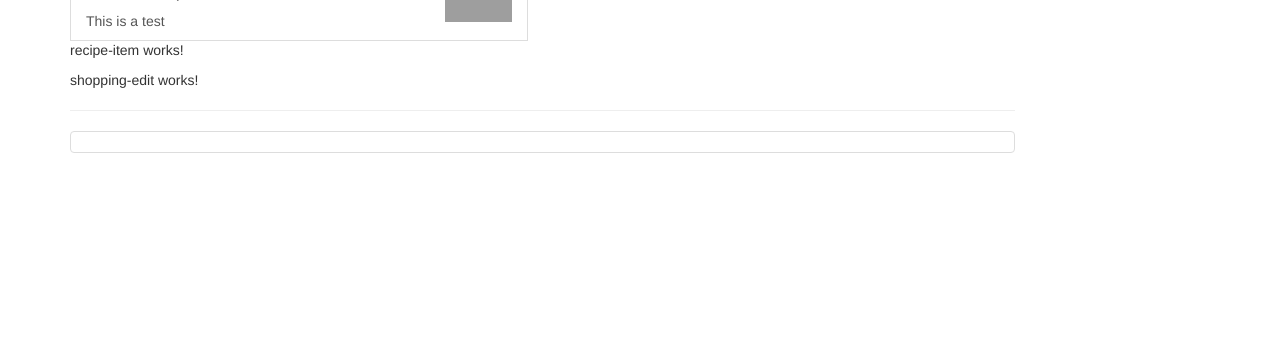
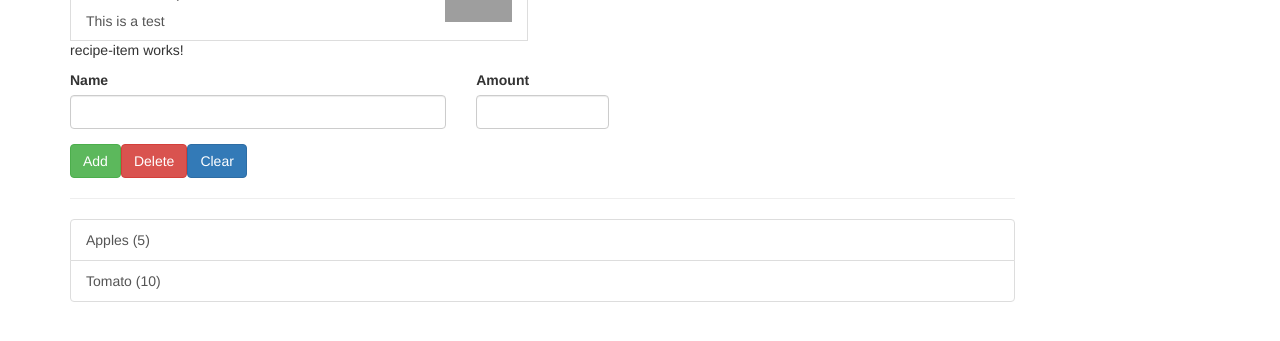
Before and after one commit to JuanOlivadoti/Angular5Course-Max, an Angular app in the folder CourseProject/: page / in a window 1280 px wide. Shown: the part 265-606 px from the top of the page. Built offline with nearby package versions, Linux system fonts and the light colour scheme; grey boxes are pictures that could not be loaded.

Commit message:
Shopping List Edit Component Definition

```diff
--- a/CourseProject/src/app/shopping-list/shopping-edit/shopping-edit.component.html
+++ b/CourseProject/src/app/shopping-list/shopping-edit/shopping-edit.component.html
@@ -1,3 +1,21 @@
-<p>
-  shopping-edit works!
-</p>
+<div class="row">
+    <div class="col-xs-12">
+        <form>
+            <div class="row">
+                <div class="col-sm-5 form-group">
+                    <label for="name">Name</label>
+                    <input type="text" id="name" class="form-control">
+                </div>
+                <div class="col-sm-2 form-group">
+                    <label for="amount">Amount</label>
+                    <input type="text" id="amount" class="form-control">
+                </div>
+                <div class="col-xs-12">
+                    <button class="btn btn-success" type="Submit">Add</button>
+                    <button class="btn btn-danger" type="button">Delete</button>
+                    <button class="btn btn-primary" type="button">Clear</button>
+                </div>
+            </div>
+        </form>
+    </div>
+</div>
--- a/CourseProject/src/app/shopping-list/shopping-list.component.html
+++ b/CourseProject/src/app/shopping-list/shopping-list.component.html
@@ -3,7 +3,7 @@
         <app-shopping-edit></app-shopping-edit>
         <hr>
         <ul class="list-group">
-            <a class="list-group-item" style="cursor: pointer"></a>
+            <a class="list-group-item" style="cursor: pointer" *ngFor="let ingredient of ingredients">{{ingredient.name}} ({{ingredient.amount}})</a>
         </ul>
     </div>
 </div>
--- a/CourseProject/src/app/shopping-list/shopping-list.component.ts
+++ b/CourseProject/src/app/shopping-list/shopping-list.component.ts
@@ -1,4 +1,5 @@
 import { Component, OnInit } from '@angular/core';
+import { Ingredient } from '../shared/ingredient.model';
 
 @Component({
   selector: 'app-shopping-list',
@@ -6,7 +7,11 @@ import { Component, OnInit } from '@angular/core';
   styleUrls: ['./shopping-list.component.css']
 })
 export class ShoppingListComponent implements OnInit {
-  ingredients = [];
+  ingredients: Ingredient[] = [
+    new Ingredient('Apples', 5),
+    new Ingredient('Tomato', 10)
+  ];
+
   constructor() { }
 
   ngOnInit() {
```
